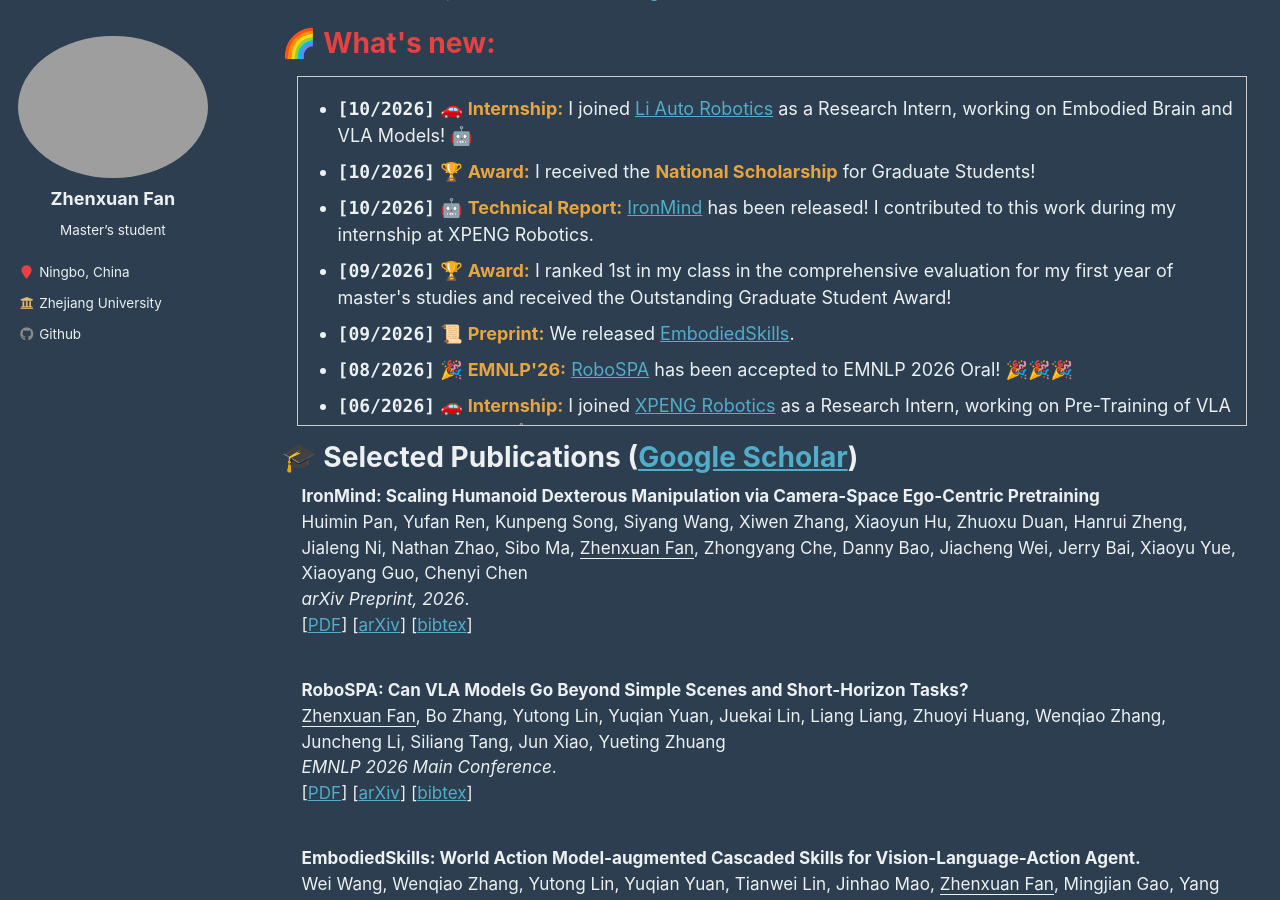
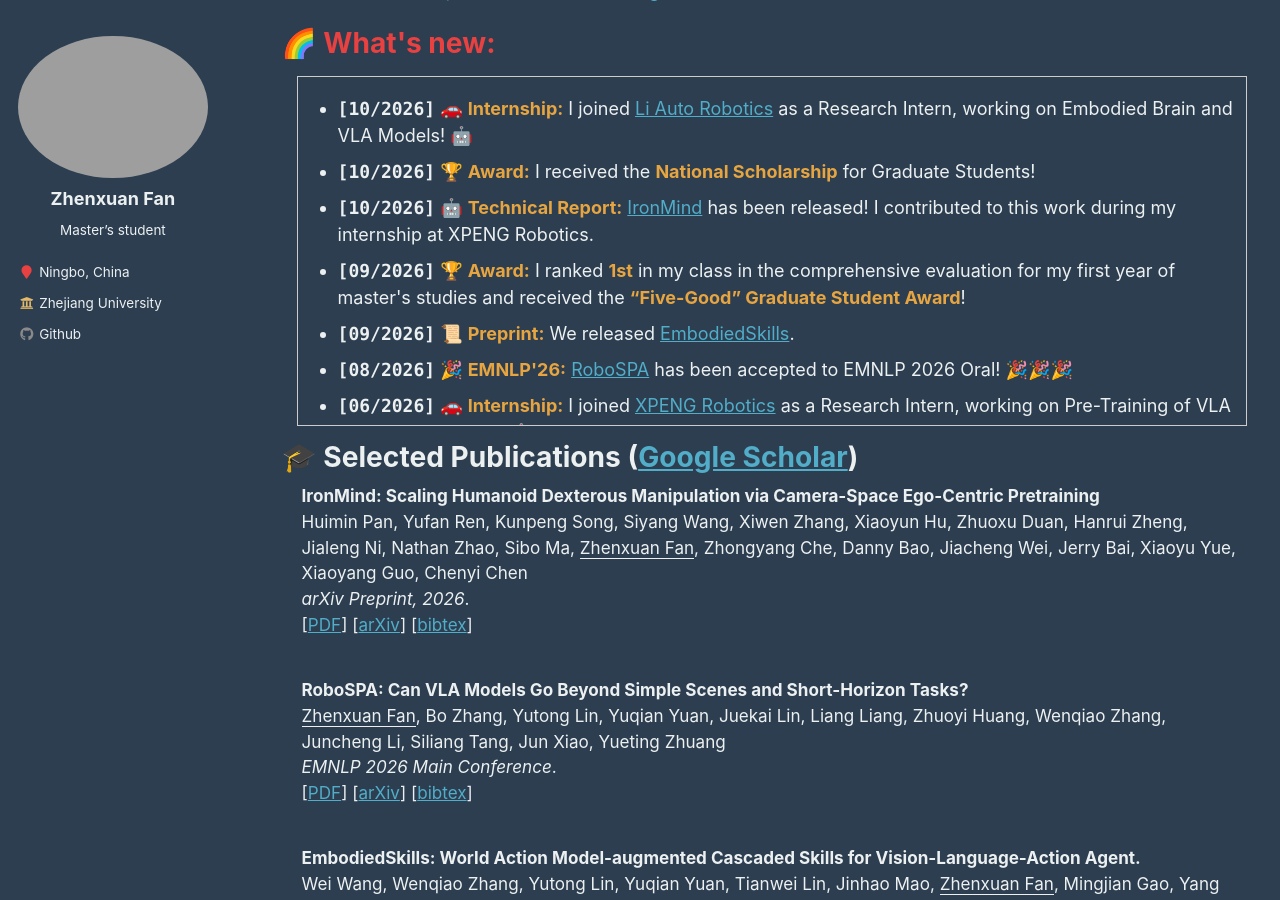
Before and after one commit to fanzhenxuan/fanzhenxuan.github.io, a Jekyll site: the page built from _pages/about.md, in a window 1280 px wide and 900 px high, scrolled down 628 px. Built offline with Jekyll 4.4.1, drawn with Linux system fonts in a browser that asks for light colours.

Commit message:
Update about.md

```diff
--- a/_pages/about.md
+++ b/_pages/about.md
@@ -37,7 +37,7 @@ In the past, I focused on the efficient training and inference of LLMs and MLLMs
   <strong style="color: rgb(231, 165, 65);">National Scholarship</strong> for Graduate Students!
 </li>
   <li><strong style="font-family: Consolas;">[10/2026]</strong>  🤖 <b style="color: rgb(231, 165, 65);">Technical Report:</b> <a href="https://arxiv.org/abs/2609.39403">IronMind</a> has been released! I contributed to this work during my internship at XPENG Robotics. </li>
-  <li><strong style="font-family: Consolas;">[09/2026]</strong>  🏆 <b style="color: rgb(231, 165, 65);">Award:</b> I ranked 1st in my class in the comprehensive evaluation for my first year of master's studies and received the Outstanding Graduate Student Award! </li>
+  <li><strong style="font-family: Consolas;">[09/2026]</strong>  🏆 <b style="color: rgb(231, 165, 65);">Award:</b> I ranked <strong style="color: rgb(231, 165, 65);">1st</strong> in my class in the comprehensive evaluation for my first year of master's studies and received the <strong style="color: rgb(231, 165, 65);">“Five-Good” Graduate Student Award</strong>! </li>
   <li><strong style="font-family: Consolas;">[09/2026]</strong>  📜 <b style="color: rgb(231, 165, 65);">Preprint:</b> We released <a href="https://arxiv.org/abs/2609.01281">EmbodiedSkills</a>. </li>
   <li><strong style="font-family: Consolas;">[08/2026]</strong>  🎉 <b style="color: rgb(231, 165, 65);">EMNLP'26:</b> <a href="https://arxiv.org/pdf/2609.05324">RoboSPA</a> has been accepted to EMNLP 2026 Oral! 🎉🎉🎉 </li>
   <li><strong style="font-family: Consolas;">[06/2026]</strong>  🚗 <b style="color: rgb(231, 165, 65);">Internship:</b> I joined <a href="https://www.xpeng.com/technology/ai_robot_iron">XPENG Robotics</a>  as a Research Intern, working on Pre-Training of VLA Foundation Models! 🤖 </li>
```
